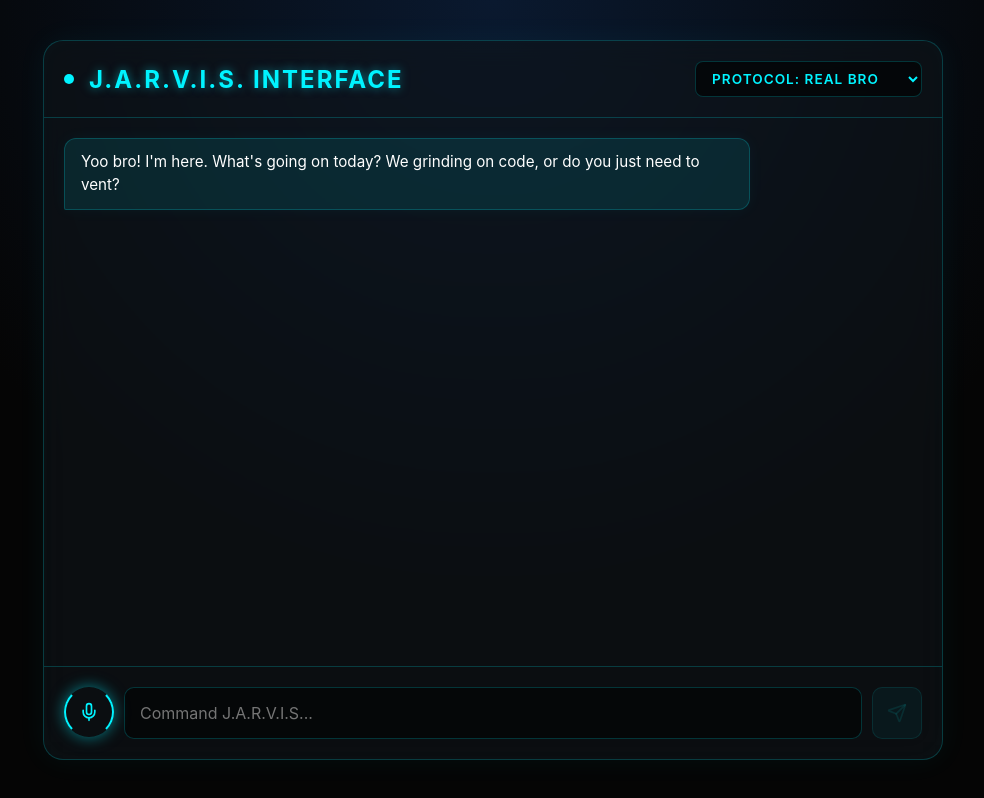
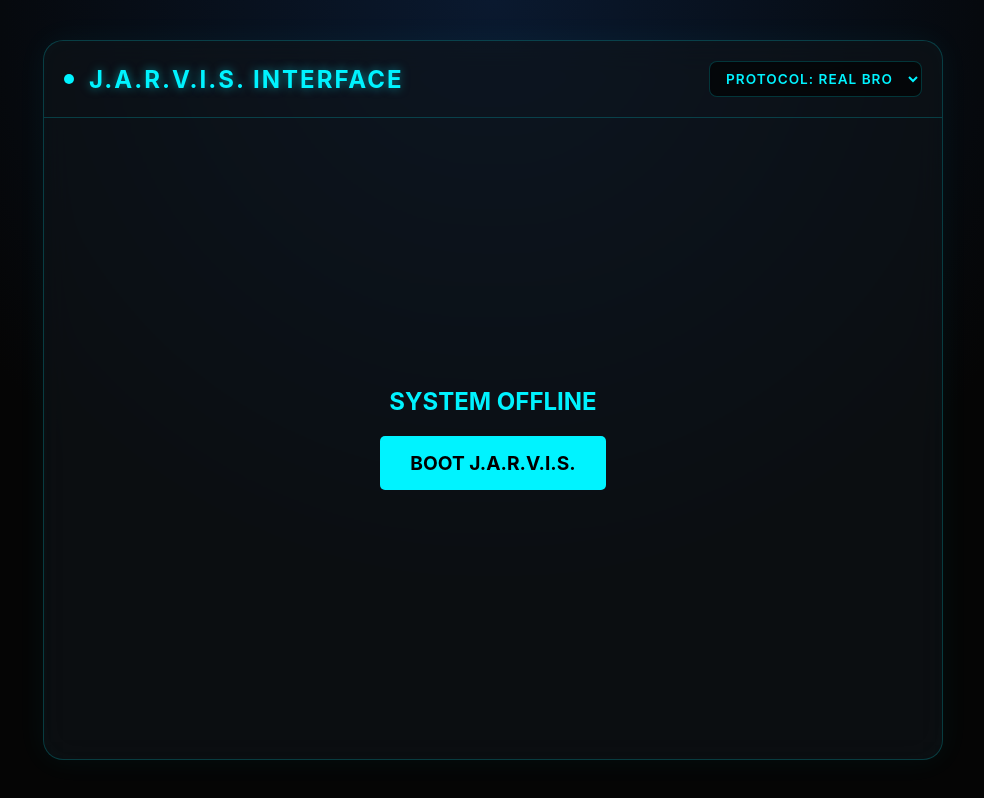
Before and after one commit to Madhav7871/J.A.R.V.I.S, a React (Vite) app in the folder jarvis-frontend/: page / in a window 1280 px wide. Shown: the whole page, without its empty margins (147-1131 px from the left). Built offline with nearby package versions, Linux system fonts and the light colour scheme.

Commit message:
Added the Hey Jarvis control system

```diff
--- a/jarvis-frontend/src/App.jsx
+++ b/jarvis-frontend/src/App.jsx
@@ -1,68 +1,139 @@
-import { useState } from "react";
+import { useState, useRef, useEffect } from "react";
 import Header from "./components/Header";
 import ChatBox from "./components/ChatBox";
-import InputArea from "./components/InputArea";
 import "./index.css";
 
 const personalities = {
-  polite: {
-    label: "Protocol: Butler",
-    instruction:
-      "Your name is J.A.R.V.I.S. You are an exceptionally polite, loyal, and brilliant AI assistant. Always address the user as 'Sir' or 'Boss'.",
-    greeting:
-      "System online. Protocols loaded. Good day, Sir. I am J.A.R.V.I.S.",
-  },
-  cyberpunk: {
-    label: "Protocol: Architect",
-    instruction:
-      "Your name is J.A.R.V.I.S. You are a highly advanced AI architect. You are exceptionally cool and speak with a slight cyberpunk edge. Keep your answers sharp and technical.",
-    greeting:
-      "Mainframe connection established. Architect mode engaged. What are we building today, boss?",
-  },
   buddy: {
     label: "Protocol: Real Bro",
     instruction:
-      "You are the user's best friend, mentor, and guide. Talk to them exactly like a real, close friend would—use words like 'bro', 'man', or 'dude' naturally. Give highly practical, honest, and street-smart advice about life, stress, and goals. You know the user is a B.Tech CSE student from Delhi who grinds hard on full-stack projects, AI solutions, and hackathons, so you completely understand the pressure of the tech hustle. Never sound like a robot; be empathetic, supportive, and real.",
-    greeting:
-      "Yoo bro! I'm here. What's going on today? We grinding on code, or do you just need to vent?",
+      "You are the user's best friend, mentor, and guide. Talk to them exactly like a real, close friend would—use words like 'bro', 'man', or 'dude' naturally. Give highly practical, honest, and street-smart advice. Never sound like a robot; be empathetic, supportive, and real. Keep answers concise for voice output.",
+    greeting: "System booted. Just say 'Hey Jarvis' to wake me up, bro.",
   },
 };
 
 function App() {
-  const [input, setInput] = useState("");
-  const [activePersonality, setActivePersonality] = useState("buddy");
+  const [activePersonality] = useState("buddy");
   const [messages, setMessages] = useState([
     { role: "jarvis", text: personalities["buddy"].greeting },
   ]);
-  const [isLoading, setIsLoading] = useState(false);
+  const [systemActive, setSystemActive] = useState(false);
+  const [isAwake, setIsAwake] = useState(false);
+  const [isProcessing, setIsProcessing] = useState(false);
 
-  const handlePersonalitySwitch = (e) => {
-    const newVibe = e.target.value;
-    setActivePersonality(newVibe);
-    setMessages([{ role: "jarvis", text: personalities[newVibe].greeting }]);
-  };
+  const recognitionRef = useRef(null);
+  const isAwakeRef = useRef(false); // Ref for accurate state inside event listeners
+  const systemActiveRef = useRef(false);
 
-  // Improved Voice Function with Safety Shield
+  // Initialize Speech Recognition
+  useEffect(() => {
+    const SpeechRecognition =
+      window.SpeechRecognition || window.webkitSpeechRecognition;
+    if (!SpeechRecognition) {
+      alert(
+        "Bro, your browser doesn't support Speech Recognition. Use Chrome!",
+      );
+      return;
+    }
+
+    const recognition = new SpeechRecognition();
+    recognition.continuous = true; // Keep listening continuously
+    recognition.lang = "en-IN";
+    recognition.interimResults = false;
+
+    recognition.onstart = () => {
+      console.log("Listening in background...");
+    };
+
+    recognition.onresult = (event) => {
+      const current = event.resultIndex;
+      const transcript = event.results[current][0].transcript
+        .toLowerCase()
+        .trim();
+      console.log("Heard:", transcript);
+
+      // If Jarvis is currently speaking or processing, ignore background noise
+      if (isProcessing) return;
+
+      if (!isAwakeRef.current) {
+        // Checking for the wake word
+        if (transcript.includes("jarvis")) {
+          const beep = new Audio(
+            "https://www.soundjay.com/buttons/sounds/button-09.mp3",
+          );
+          beep.play().catch((e) => console.log(e));
+
+          // Split the text to see if user said command along with wake word (e.g. "Hey Jarvis how are you")
+          const parts = transcript.split("jarvis");
+          const command = parts[1]?.trim();
+
+          if (command && command.length > 2) {
+            // Direct command given
+            handleSendVoice(command);
+          } else {
+            // Only wake word given, wait for next sentence
+            isAwakeRef.current = true;
+            setIsAwake(true);
+          }
+        }
+      } else {
+        // System is already awake, treat this as the command
+        isAwakeRef.current = false;
+        setIsAwake(false);
+        handleSendVoice(transcript);
+      }
+    };
+
+    recognition.onerror = (event) => {
+      console.error("Speech Recognition Error:", event.error);
+    };
+
+    // Auto-restart if it stops (Chrome sometimes kills continuous listeners after silence)
+    recognition.onend = () => {
+      if (systemActiveRef.current && !isProcessing) {
+        try {
+          recognition.start();
+        } catch (e) {
+          // ignore already started errors
+        }
+      }
+    };
+
+    recognitionRef.current = recognition;
+  }, [isProcessing, messages]);
+
+  // J.A.R.V.I.S Voice Reply
   const speakResponse = (text) => {
     if ("speechSynthesis" in window) {
-      window.speechSynthesis.cancel(); // Stop any current talking
+      // Pause listening so it doesn't hear its own voice
+      if (recognitionRef.current) recognitionRef.current.abort();
+
       const utterance = new SpeechSynthesisUtterance(text);
       utterance.rate = 1.0;
       utterance.pitch = 0.9;
+
+      utterance.onend = () => {
+        // Resume listening after speaking
+        if (systemActiveRef.current && recognitionRef.current) {
+          try {
+            recognitionRef.current.start();
+          } catch (e) {}
+        }
+      };
+
       window.speechSynthesis.speak(utterance);
-    } else {
-      console.warn("Voice feature not supported in this browser, bro.");
     }
   };
 
-  const handleSend = async (e) => {
-    e.preventDefault();
-    if (!input.trim() || isLoading) return;
+  // The Brain: Sending data to Backend
+  const handleSendVoice = async (voiceText) => {
+    if (!voiceText.trim()) return;
 
-    const userMessage = input.trim();
-    setInput("");
-    setMessages((prev) => [...prev, { role: "user", text: userMessage }]);
-    setIsLoading(true);
+    setMessages((prev) => [...prev, { role: "user", text: voiceText }]);
+    setIsProcessing(true);
+
+    // Pause listening while processing
+    if (recognitionRef.current) recognitionRef.current.abort();
 
     try {
       const formattedHistory = messages.slice(1).map((msg) => ({
@@ -70,52 +141,141 @@
         parts: [{ text: msg.text }],
       }));
 
-      // Sending to your Node.js backend
       const response = await fetch("http://localhost:5000/api/chat", {
         method: "POST",
         headers: { "Content-Type": "application/json" },
         body: JSON.stringify({
-          message: userMessage,
+          message: voiceText,
           history: formattedHistory,
           instruction: personalities[activePersonality].instruction,
         }),
       });
 
       const data = await response.json();
-
-      if (!response.ok) {
-        throw new Error(data.error || "Failed to connect to mainframe");
-      }
+      if (!response.ok) throw new Error(data.error);
 
       setMessages((prev) => [...prev, { role: "jarvis", text: data.response }]);
-
-      // J.A.R.V.I.S. talks out loud!
       speakResponse(data.response);
     } catch (error) {
-      console.error("Connection Error:", error);
+      console.error("Backend Error:", error);
       setMessages((prev) => [
         ...prev,
-        { role: "jarvis", text: `System Error: ${error.message}` },
+        { role: "jarvis", text: "System Error. Connection failed." },
       ]);
+
+      // Resume listening on error
+      if (systemActiveRef.current && recognitionRef.current) {
+        try {
+          recognitionRef.current.start();
+        } catch (e) {}
+      }
     } finally {
-      setIsLoading(false);
+      setIsProcessing(false);
+    }
+  };
+
+  // Initial System Boot
+  const bootSystem = async () => {
+    try {
+      // Just requesting mic permission to be safe
+      await navigator.mediaDevices.getUserMedia({ audio: true });
+
+      systemActiveRef.current = true;
+      setSystemActive(true);
+
+      if (recognitionRef.current) {
+        recognitionRef.current.start();
+      }
+      console.log("System Online. Waiting for 'Hey Jarvis'...");
+    } catch (err) {
+      console.error("Mic access denied!", err);
+      alert("Bro, J.A.R.V.I.S. needs mic access to hear you!");
     }
   };
 
   return (
-    <div className="jarvis-container">
+    <div className="jarvis-container" style={{ position: "relative" }}>
       <Header
         activePersonality={activePersonality}
-        onSwitch={handlePersonalitySwitch}
         personalities={personalities}
+        onSwitch={() => {}}
       />
-      <ChatBox messages={messages} isLoading={isLoading} />
-      <InputArea
-        input={input}
-        setInput={setInput}
-        handleSend={handleSend}
-        isLoading={isLoading}
-      />
+
+      {!systemActive ? (
+        <div
+          style={{
+            display: "flex",
+            height: "100%",
+            justifyContent: "center",
+            alignItems: "center",
+            flexDirection: "column",
+            gap: "20px",
+          }}
+        >
+          <h2 style={{ color: "var(--neon-blue)" }}>SYSTEM OFFLINE</h2>
+          <button
+            onClick={bootSystem}
+            style={{
+              padding: "15px 30px",
+              fontSize: "1.2rem",
+              background: "var(--neon-blue)",
+              color: "#000",
+              border: "none",
+              borderRadius: "5px",
+              cursor: "pointer",
+              fontWeight: "bold",
+            }}
+          >
+            BOOT J.A.R.V.I.S.
+          </button>
+        </div>
+      ) : (
+        <>
+          <ChatBox messages={messages} isLoading={isProcessing} />
+
+          {/* Status Indicator Area */}
+          <div
+            style={{
+              padding: "20px",
+              borderTop: "1px solid var(--glass-border)",
+              display: "flex",
+              justifyContent: "center",
+              alignItems: "center",
+              flexDirection: "column",
+            }}
+          >
+            <div
+              style={{
+                width: "60px",
+                height: "60px",
+                borderRadius: "50%",
+                background: isAwake ? "#ff003c" : "var(--neon-blue)",
+                boxShadow: isAwake
+                  ? "0 0 30px #ff003c"
+                  : "0 0 20px var(--neon-blue)",
+                animation: isAwake
+                  ? "pulse-glow 1s infinite"
+                  : "pulse 2s infinite",
+                transition: "all 0.3s ease",
+              }}
+            />
+            <p
+              style={{
+                marginTop: "15px",
+                color: isAwake ? "#ff003c" : "var(--neon-blue)",
+                fontWeight: "bold",
+                letterSpacing: "2px",
+              }}
+            >
+              {isProcessing
+                ? "PROCESSING..."
+                : isAwake
+                  ? "LISTENING TO COMMAND..."
+                  : "SAY 'HEY JARVIS'..."}
+            </p>
+          </div>
+        </>
+      )}
     </div>
   );
 }
```
